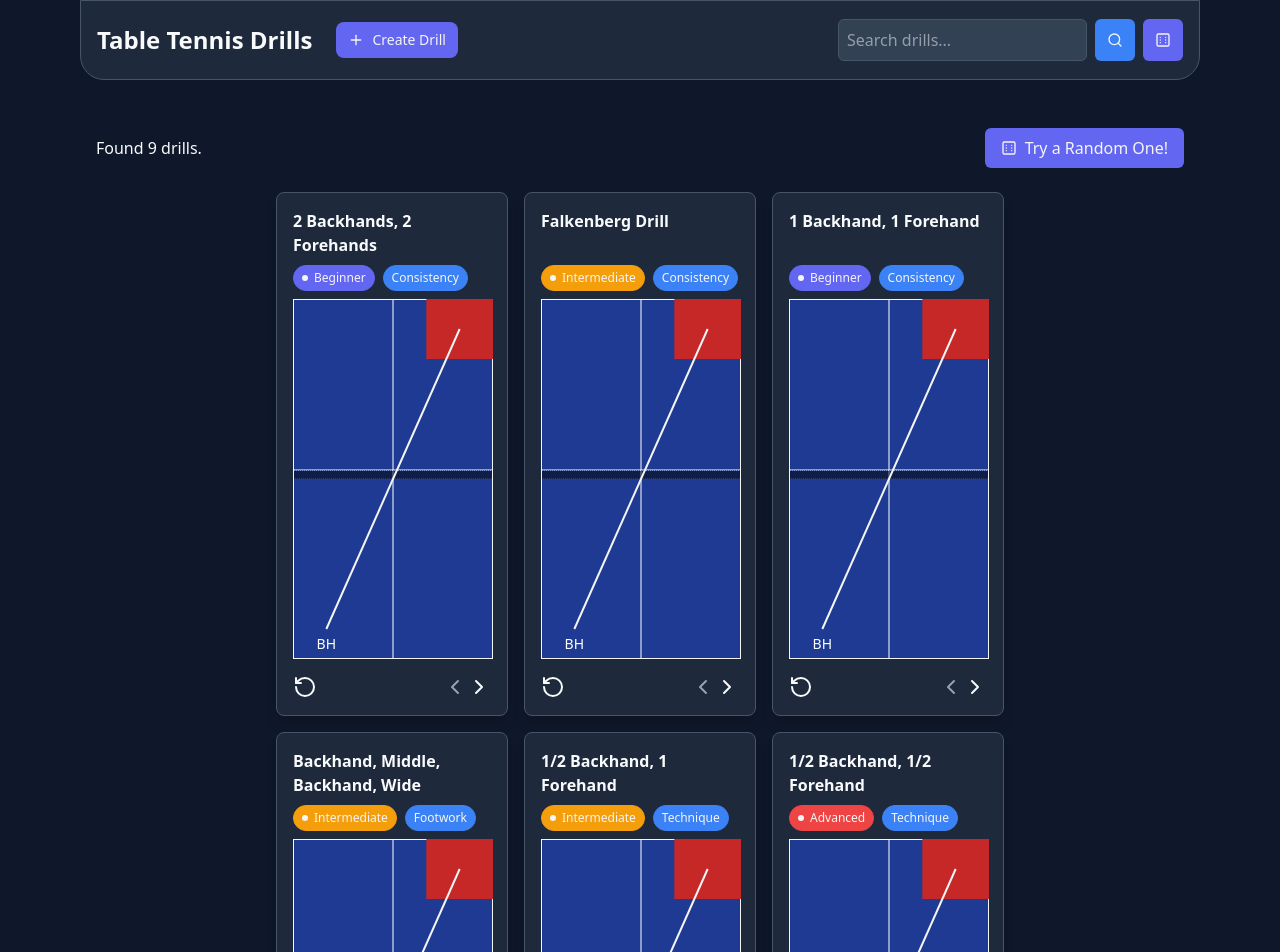
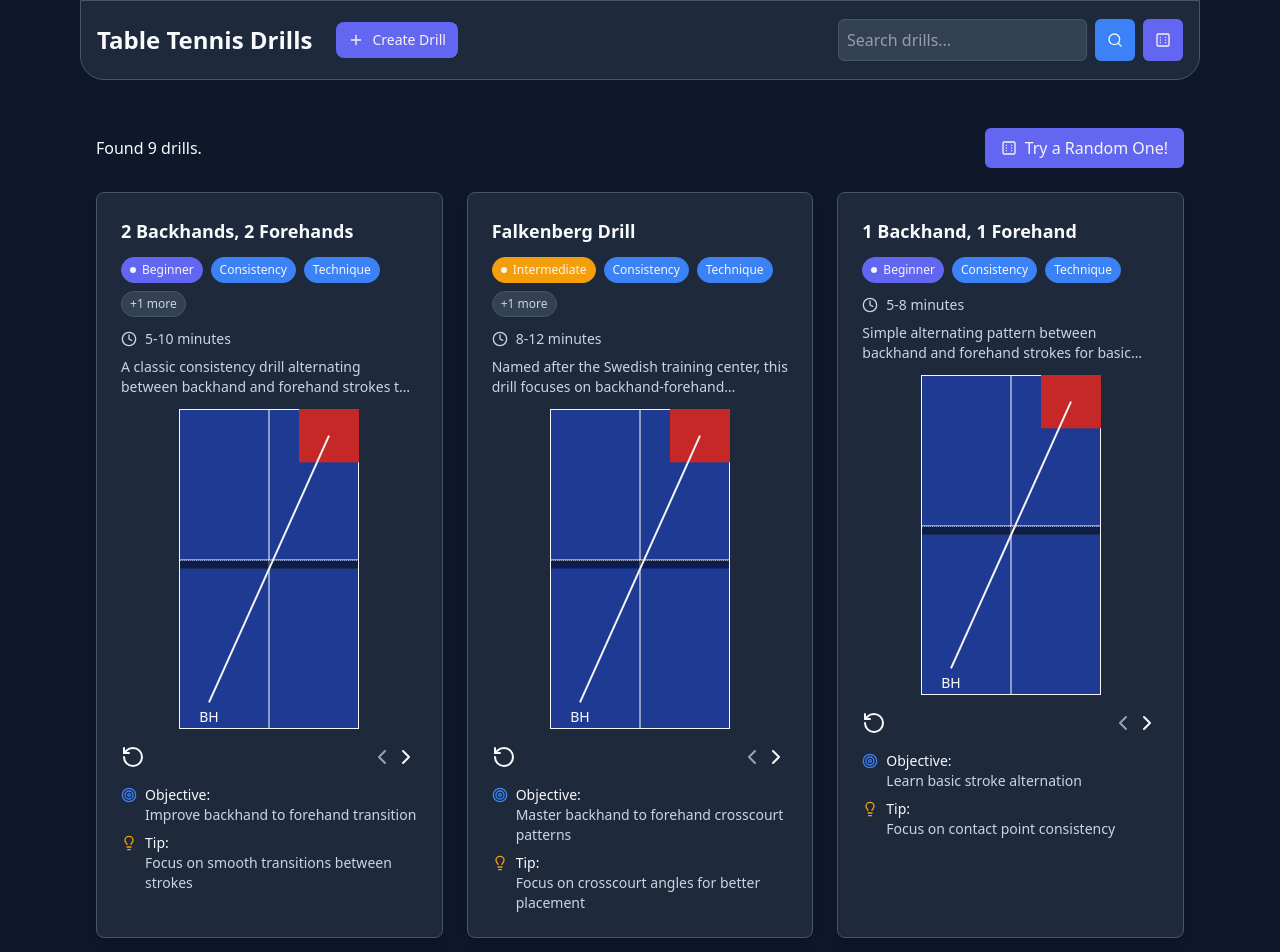
Before and after one commit to RowMur/ttdrills, a Next.js app: page / in a window 1280 px wide. Shown: the top 952 px of the page. Built offline with nearby package versions, Linux system fonts and the light colour scheme.

Commit message:
feat: updated drill card on search page

```diff
--- a/src/app/globals.css
+++ b/src/app/globals.css
@@ -41,3 +41,25 @@ body {
   color: var(--color-text);
   font-family: var(--font-sans), system-ui, sans-serif;
 }
+
+/* Line clamp utilities for text truncation */
+.line-clamp-1 {
+  overflow: hidden;
+  display: -webkit-box;
+  -webkit-box-orient: vertical;
+  -webkit-line-clamp: 1;
+}
+
+.line-clamp-2 {
+  overflow: hidden;
+  display: -webkit-box;
+  -webkit-box-orient: vertical;
+  -webkit-line-clamp: 2;
+}
+
+.line-clamp-3 {
+  overflow: hidden;
+  display: -webkit-box;
+  -webkit-box-orient: vertical;
+  -webkit-line-clamp: 3;
+}
--- a/src/components/DrillCard.tsx
+++ b/src/components/DrillCard.tsx
@@ -5,11 +5,18 @@ import { DrillDiagram } from "@/components/DrillDiagram/DrillDiagram";
 import { difficultyDisplay, categoryDisplay } from "@/data";
 import { useDrillState } from "@/hooks/useDrillState";
 import { Drill } from "@/types";
-import { ChevronLeft, ChevronRight, RotateCcw } from "lucide-react";
+import {
+  ChevronLeft,
+  ChevronRight,
+  RotateCcw,
+  Clock,
+  Target,
+  Lightbulb,
+} from "lucide-react";
 import Link from "next/link";
 
-const DIAGRAM_HEIGHT = 360;
-const DIAGRAM_WIDTH = 200;
+const DIAGRAM_HEIGHT = 320;
+const DIAGRAM_WIDTH = 180;
 
 type Props = {
   drill: Drill;
@@ -29,9 +36,10 @@ export const DrillCard = ({ drill }: Props) => {
   } = useDrillState({ drill });
 
   return (
-    <div className="shadow-lg p-4 rounded-lg bg-surface border border-border w-[232px] flex flex-col hover:border-primary-light transition-colors">
-      <div className="mb-2 flex flex-col grow">
-        <h2 className="font-semibold text-wrap grow text-text">
+    <div className="shadow-lg p-6 rounded-lg bg-surface border border-border w-full flex flex-col hover:border-primary-light transition-colors">
+      {/* Header with title and metadata */}
+      <div className="flex-shrink-0">
+        <h2 className="font-semibold text-lg text-text mb-3">
           <Link
             href={`/drills/${drill.slug}`}
             className="hover:text-primary-light transition-colors"
@@ -40,8 +48,8 @@ export const DrillCard = ({ drill }: Props) => {
           </Link>
         </h2>
 
-        {/* Difficulty and primary category */}
-        <div className="flex items-center gap-2 mt-2 flex-wrap">
+        {/* Difficulty and categories */}
+        <div className="flex items-center gap-2 mb-3 flex-wrap">
           <div
             className={`flex items-center gap-1.5 px-2 py-1 rounded-full text-xs font-medium border ${
               drill.difficulty === "beginner"
@@ -54,15 +62,39 @@ export const DrillCard = ({ drill }: Props) => {
             <div className="w-1.5 h-1.5 rounded-full bg-white" />
             <span>{difficultyDisplay[drill.difficulty]}</span>
           </div>
-          {drill.categories[0] && (
-            <span className="text-xs bg-primary text-white px-2 py-1 rounded-full font-medium border border-primary">
-              {categoryDisplay[drill.categories[0]]}
+          {drill.categories.slice(0, 2).map((category) => (
+            <span
+              key={category}
+              className="text-xs bg-primary text-white px-2 py-1 rounded-full font-medium border border-primary"
+            >
+              {categoryDisplay[category]}
+            </span>
+          ))}
+          {drill.categories.length > 2 && (
+            <span className="text-xs bg-surface-light text-text-muted px-2 py-1 rounded-full font-medium border border-border">
+              +{drill.categories.length - 2} more
             </span>
           )}
         </div>
+
+        {/* Duration */}
+        {drill.duration && (
+          <div className="flex items-center gap-2 text-sm text-text-muted mb-2">
+            <Clock className="w-4 h-4" />
+            <span>{drill.duration}</span>
+          </div>
+        )}
+
+        {/* Description */}
+        {drill.description && (
+          <p className="text-sm text-text-muted mb-3 line-clamp-2">
+            {drill.description}
+          </p>
+        )}
       </div>
 
-      <div className="mx-auto">
+      {/* Drill diagram - fixed position */}
+      <div className="flex-shrink-0 mx-auto mb-4">
         <DrillDiagram
           drill={drill}
           nodeId={nodeId}
@@ -73,7 +105,9 @@ export const DrillCard = ({ drill }: Props) => {
           width={DIAGRAM_WIDTH}
         />
       </div>
-      <div className="flex justify-between gap-2 mt-4">
+
+      {/* Controls */}
+      <div className="flex-shrink-0 flex justify-between gap-2 mb-4">
         <ControlButton onClick={reset}>
           <RotateCcw />
         </ControlButton>
@@ -86,6 +120,37 @@ export const DrillCard = ({ drill }: Props) => {
           </ControlButton>
         </div>
       </div>
+
+      {/* Additional metadata - grows to fill remaining space */}
+      <div className="flex-grow space-y-2 text-sm overflow-hidden">
+        {/* Objectives */}
+        {drill.objectives &&
+          drill.objectives.length > 0 &&
+          drill.objectives[0] && (
+            <div className="flex items-start gap-2 min-h-0">
+              <Target className="w-4 h-4 text-primary mt-0.5 flex-shrink-0" />
+              <div className="min-w-0 flex-1">
+                <span className="font-medium text-text">Objective:</span>
+                <p className="text-text-muted line-clamp-2 break-words">
+                  {drill.objectives[0]}
+                </p>
+              </div>
+            </div>
+          )}
+
+        {/* Tips */}
+        {drill.tips && drill.tips.length > 0 && drill.tips[0] && (
+          <div className="flex items-start gap-2 min-h-0">
+            <Lightbulb className="w-4 h-4 text-warning mt-0.5 flex-shrink-0" />
+            <div className="min-w-0 flex-1">
+              <span className="font-medium text-text">Tip:</span>
+              <p className="text-text-muted line-clamp-2 break-words">
+                {drill.tips[0]}
+              </p>
+            </div>
+          </div>
+        )}
+      </div>
     </div>
   );
 };
--- a/src/components/SearchResults.tsx
+++ b/src/components/SearchResults.tsx
@@ -66,7 +66,12 @@ export const SearchResults = () => {
           </div>
         )}
       </div>
-      <div className="grid grid-cols-1 min-[560px]:grid-cols-2 min-[800px]:grid-cols-3 gap-4 w-fit mx-auto">
+      <div
+        className="grid grid-cols-1 gap-6"
+        style={{
+          gridTemplateColumns: "repeat(auto-fit, minmax(320px, 1fr))",
+        }}
+      >
         {filteredDrills.map((drill) => (
           <DrillCard key={drill.name} drill={drill} />
         ))}
```
